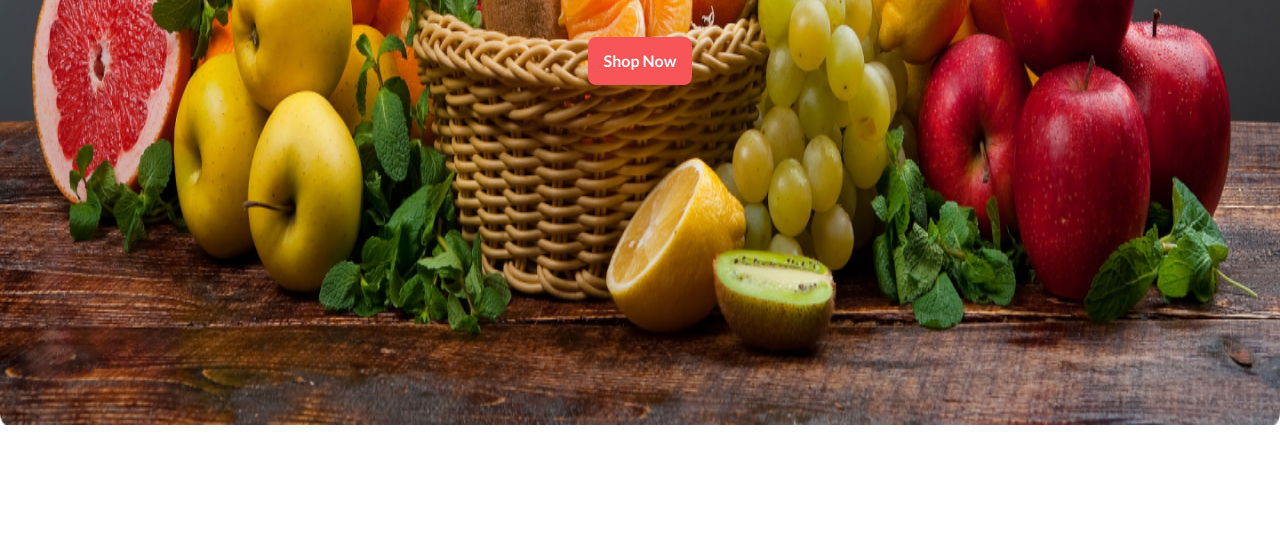
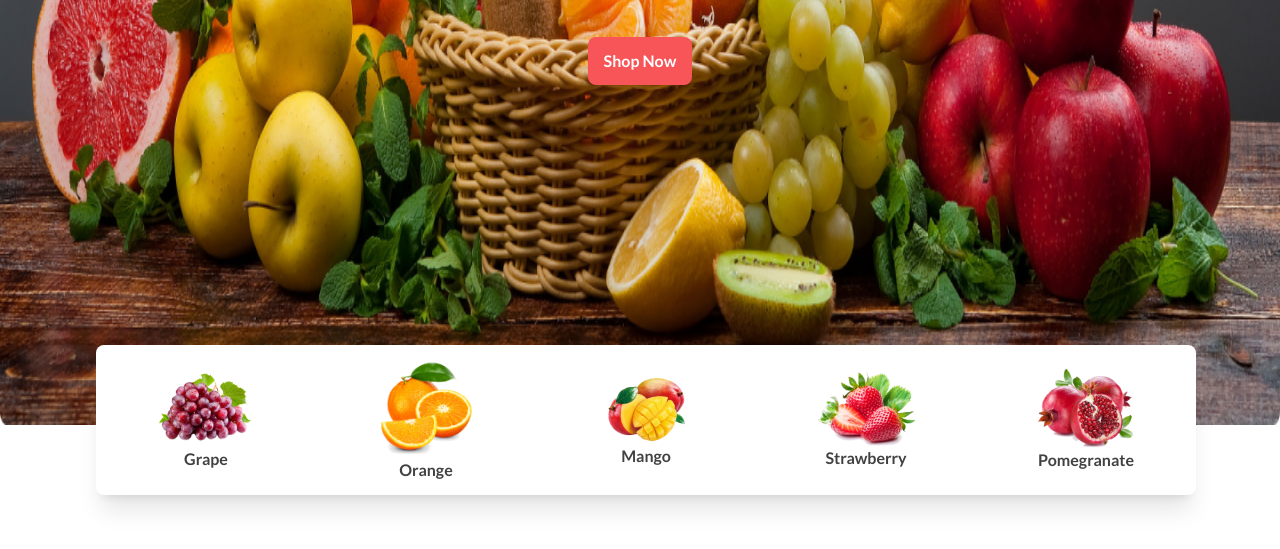
Before and after one commit to TaaanjuZc/fruit-burst, a plain HTML site: page index.html in a window 1280 px wide. Shown: the part 783-1332 px from the top of the page. Drawn offline with nearby package versions, Linux system fonts and the light colour scheme; grey boxes are pictures that could not be loaded.

Commit message:
Header section done

```diff
--- a/index.html
+++ b/index.html
@@ -156,6 +156,32 @@
               </div>
 
             </div>
+
+            <!-- banner 2.0 -->
+            <div class="hidden lg:block">
+              <div class="flex justify-around items-center w-[1100px] h-[150px] text-center mx-auto bg-[#fff] text-[#121212CC] rounded-lg shadow-xl absolute left-24 -bottom-16">
+                <div>
+                  <img class="w-[100px]" src="./images/fruit1.png" alt="">
+                  <p>Grape</p>
+                </div>
+                <div>
+                  <img class="w-[100px]" src="./images/fruit2.png" alt="">
+                  <p>Orange</p>
+                </div>
+                <div>
+                  <img class="w-[100px]" src="./images/fruit3.png" alt="">
+                  <p>Mango</p>
+                </div>
+                <div>
+                  <img class="w-[100px]" src="./images/fruit4.png" alt="">
+                  <p>Strawberry</p>
+                </div>
+                <div>
+                  <img class="w-[100px]" src="./images/fruit5.png" alt="">
+                  <p>Pomegranate</p>
+                </div>
+            </div>
+            </div>
           </section>
       </header>
 
```
